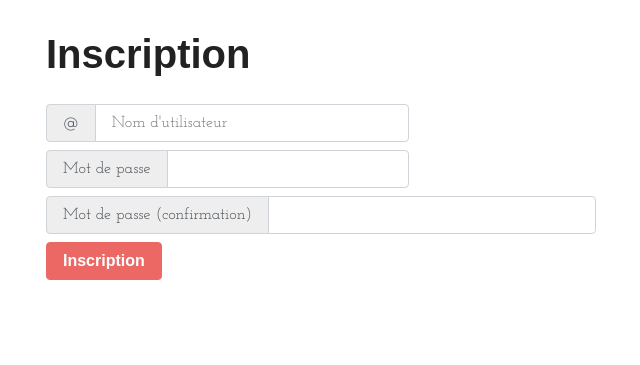
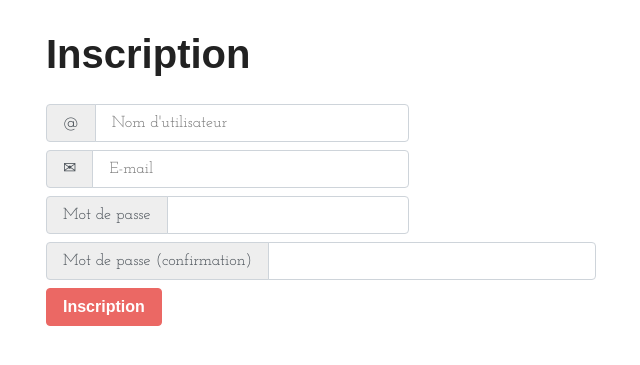
Before and after one commit to khannurien/flask-postits, a Flask app: page /signup in a window 1280 px wide. Shown: the part 59-424 px from the top of the page, without its empty margins (39-679 px from the left). Run offline with Flask 2, Linux system fonts and the light colour scheme; some libraries are stand-ins or nearby versions; some web fonts are replaced.

Commit message:
added email field to users model

```diff
--- a/flask_postits/app.py
+++ b/flask_postits/app.py
@@ -122,7 +122,7 @@ def signup():
 
             if not user:
                 new_user = User(
-                    form.nickname.data, form.password.data, form.nickname.data
+                    form.nickname.data, form.mail.data, form.password.data, form.nickname.data
                 )
 
                 db.session.add(new_user)
--- a/flask_postits/form.py
+++ b/flask_postits/form.py
@@ -1,6 +1,6 @@
 from flask_wtf import FlaskForm
 from wtforms import StringField, PasswordField, SubmitField
-from wtforms.validators import DataRequired, EqualTo, Length, URL
+from wtforms.validators import DataRequired, Email, EqualTo, Length, URL
 
 
 class LoginForm(FlaskForm):
@@ -10,6 +10,7 @@ class LoginForm(FlaskForm):
 
 class SignupForm(FlaskForm):
     nickname = StringField("Identifiant", validators=[DataRequired()])
+    mail = StringField("E-mail", validators=[DataRequired(), Email()])
     name = StringField("Nom (optionnel)")
     password = PasswordField("Mot de passe", validators=[DataRequired(), EqualTo('password_confirm')])
     password_confirm = PasswordField("Mot de passe (confirmation)", validators=[DataRequired()])
--- a/flask_postits/model.py
+++ b/flask_postits/model.py
@@ -47,8 +47,9 @@ Base = sqlalchemy.ext.declarative.declarative_base(metadata=meta)
 class User(Base):
     __tablename__ = "users"
 
-    def __init__(self, nick, password, name=None):
+    def __init__(self, nick, mail, password, name=None):
         self.user_nick = nick
+        self.user_mail = mail
         self.password = password
 
         if not name:
@@ -58,6 +59,7 @@ class User(Base):
 
     user_id = Column(Integer, primary_key=True)
     user_nick = Column(Text)
+    user_mail = Column(Text)
     user_name = Column(Text)
     user_pass = Column(Text)
 
--- a/flask_postits/templates/index.html
+++ b/flask_postits/templates/index.html
@@ -5,7 +5,9 @@
         {% for postit in postits %}
             <div class="card">
                 <a target="_blank" href="{{ postit.postit_url }}"></a>
-                <img class="card-img-top" src="{{ postit.postit_image }}" alt="Post-it #{{ postit.postit_id }}" />
+                {% if postit.postit_image %}
+                    <img class="card-img-top" src="{{ postit.postit_image }}" alt="Post-it #{{ postit.postit_id }}" />
+                {% endif %}
                 <div class="card-body" style="background-color: {{ postit.postit_color }} !important;">
                     <h2 class="card-title">{{ postit.postit_title }}</h2>
                     <p class="card-text card-desc"><em>{{ postit.postit_desc }}</em></p>
--- a/flask_postits/templates/signup.html
+++ b/flask_postits/templates/signup.html
@@ -14,6 +14,18 @@
                         <div class="input-group-text">@</div>
                     </div>
                     {{ form.nickname(class_="form-control", placeholder="Nom d'utilisateur") }}
+                </div>
+            </div>
+        </div>
+
+        <div class="form-row">
+            <div class="col-sm-4 my-1">
+                {{ form.mail.label(class_="sr-only") }}
+                <div class="input-group">
+                    <div class="input-group-prepend">
+                        <div class="input-group-text">✉</div>
+                    </div>
+                    {{ form.mail(class_="form-control", placeholder="E-mail") }}
                 </div>
             </div>
         </div>
```
Also changed, not shown: flask_postits/db/app.db.
